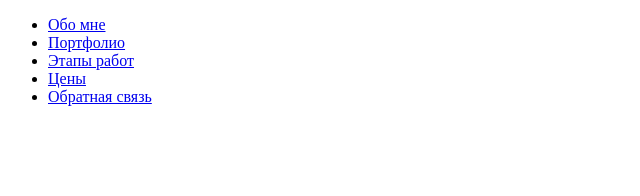
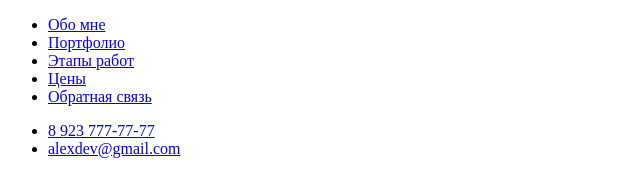
Before and after one commit to OlegSobolev86/myweb, a plain HTML site: page index.html in a window 1280 px wide. Shown: the whole page, without its empty margins (0-640 px from the left). Drawn offline with Linux system fonts and the light colour scheme.

Commit message:
change html code

```diff
--- a/index.html
+++ b/index.html
@@ -3,7 +3,7 @@
 <head>
     <meta charset="UTF-8">
     <meta name="viewport" content="width=device-width, initial-scale=1.0">
-    <title>Document</title>
+    <title>Portfolio</title>
 </head>
 <body>
     <ul>
@@ -13,5 +13,10 @@
         <li><a href="#">Цены</a></li>
         <li><a href="#">Обратная связь</a></li>
     </ul>
+    <ul>
+        <li><a href="tel:+79237777777">8 923 777-77-77</a></li>
+        <li><a href="mailto:alexdev@gmail.com">alexdev@gmail.com</a></li>
+    </ul>
+
 </body>
 </html>
```
